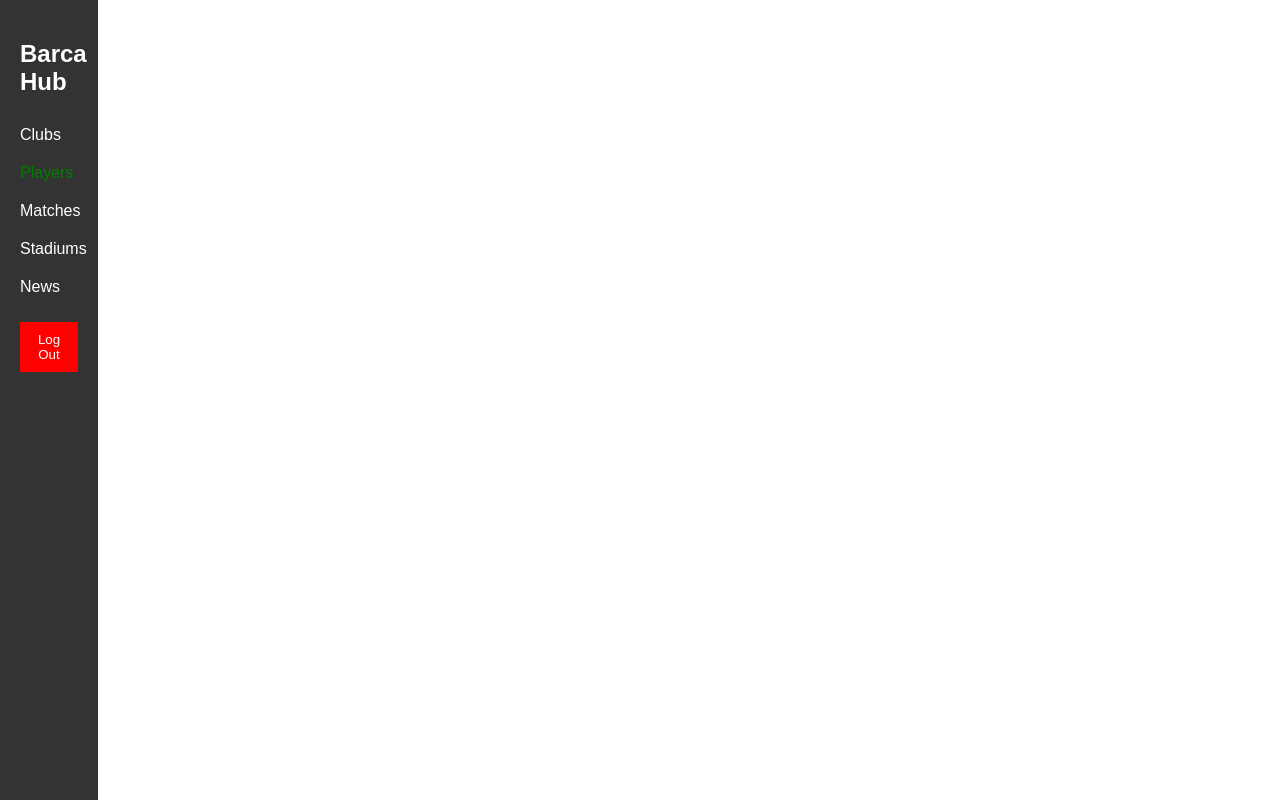
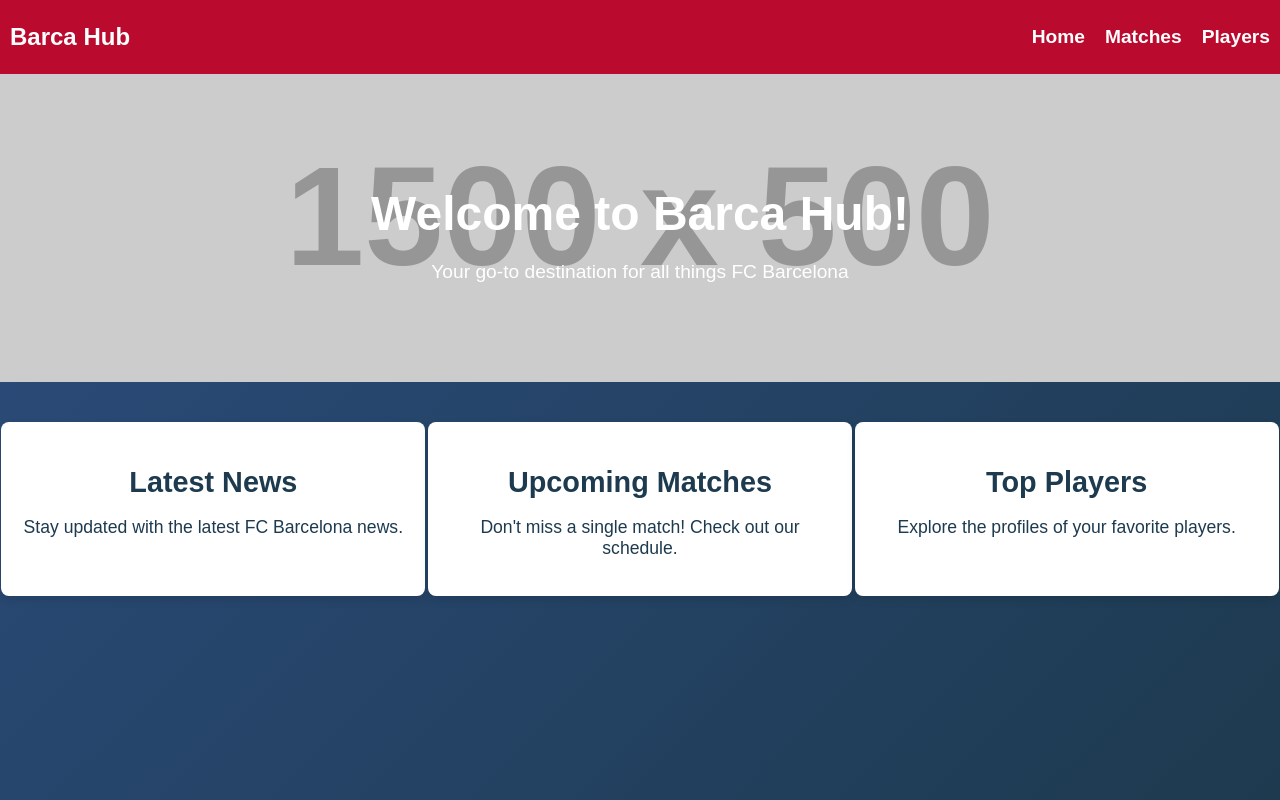
Before and after one commit to LavinduWelikala/BarcaHub-frontend, a React (Create React App) app: page / in a window 1280 px wide. Shown: the top 800 px of the page. Built offline with nearby package versions, Linux system fonts and the light colour scheme; no server answers.

Commit message:
intial web look

```diff
--- a/src/App.css
+++ b/src/App.css
@@ -1,38 +1,185 @@
-.App {
+/* General styles */
+body {
+  font-family: 'Arial', sans-serif;
+  background: linear-gradient(135deg, #2d4d7f, #1d3a4f);
+  color: #fff;
+  margin: 0;
+  padding: 0;
+}
+
+.app {
+  display: flex;
+  flex-direction: column;
+  min-height: 100vh;
+}
+
+/* Navbar Styles */
+.navbar {
+  background-color: #ba0a2e;
+  padding: 10px;
+  display: flex;
+  justify-content: space-between;
+  align-items: center;
+}
+
+.navbar .logo {
+  font-size: 1.5em;
+  font-weight: bold;
+  color: #fff;
+}
+
+.navbar ul {
+  list-style: none;
+  display: flex;
+  gap: 20px;
+}
+
+.navbar a {
+  color: #fff;
+  text-decoration: none;
+  font-size: 1.2em;
+  font-weight: 600;
+}
+
+/* Home Page Styles */
+.hero-section {
+  background: url('https://via.placeholder.com/1500x500?text=Barca+Hub+Hero') no-repeat center center/cover;
+  padding: 80px 20px;
   text-align: center;
 }
 
-.App-logo {
-  height: 40vmin;
-  pointer-events: none;
+.hero-section h1 {
+  font-size: 3em;
+  margin-bottom: 20px;
 }
 
-@media (prefers-reduced-motion: no-preference) {
-  .App-logo {
-    animation: App-logo-spin infinite 20s linear;
-  }
+.hero-section p {
+  font-size: 1.2em;
 }
 
-.App-header {
-  background-color: #282c34;
-  min-height: 100vh;
+.info-cards {
   display: flex;
-  flex-direction: column;
-  align-items: center;
-  justify-content: center;
-  font-size: calc(10px + 2vmin);
-  color: white;
+  justify-content: space-around;
+  margin-top: 40px;
 }
 
-.App-link {
-  color: #61dafb;
+.card {
+  background-color: #fff;
+  color: #1d3a4f;
+  width: 30%;
+  padding: 20px;
+  text-align: center;
+  border-radius: 8px;
+  box-shadow: 0 4px 8px rgba(0, 0, 0, 0.1);
+  transition: transform 0.3s ease;
 }
 
-@keyframes App-logo-spin {
-  from {
-    transform: rotate(0deg);
-  }
-  to {
-    transform: rotate(360deg);
-  }
+.card:hover {
+  transform: translateY(-10px);
 }
+
+.card h2 {
+  font-size: 1.8em;
+  margin-bottom: 15px;
+}
+
+.card p {
+  font-size: 1.1em;
+}
+
+/* Matches Page Styles */
+.matches {
+  padding: 40px;
+  text-align: center;
+}
+
+.matches h1 {
+  font-size: 2.5em;
+  margin-bottom: 30px;
+}
+
+.match-cards {
+  display: flex;
+  justify-content: space-around;
+  flex-wrap: wrap;
+}
+
+.match-card {
+  background-color: #fff;
+  color: #1d3a4f;
+  width: 250px;
+  margin: 15px;
+  padding: 20px;
+  text-align: center;
+  border-radius: 8px;
+  box-shadow: 0 4px 8px rgba(0, 0, 0, 0.1);
+}
+
+.match-card h2 {
+  font-size: 1.8em;
+  color: #ba0a2e;
+  margin-bottom: 15px;
+}
+
+.match-card p {
+  font-size: 1.1em;
+}
+
+/* Players Page Styles */
+.players {
+  padding: 40px;
+  text-align: center;
+}
+
+.players h1 {
+  font-size: 2.5em;
+  margin-bottom: 30px;
+}
+
+.player-cards {
+  display: flex;
+  justify-content: space-around;
+  flex-wrap: wrap;
+}
+
+.player-card {
+  background-color: #fff;
+  color: #1d3a4f;
+  width: 250px;
+  margin: 15px;
+  padding: 20px;
+  text-align: center;
+  border-radius: 8px;
+  box-shadow: 0 4px 8px rgba(0, 0, 0, 0.1);
+}
+
+.player-card img {
+  border-radius: 50%;
+  width: 150px;
+  height: 150px;
+  object-fit: cover;
+  margin-bottom: 15px;
+}
+
+.player-card h2 {
+  font-size: 1.8em;
+  color: #ba0a2e;
+  margin-bottom: 10px;
+}
+
+.player-card p {
+  font-size: 1.1em;
+  margin: 5px 0;
+}
+
+.stats p {
+  font-weight: bold;
+}
+
+/* Footer Styles */
+footer {
+  background-color: #ba0a2e;
+  text-align: center;
+  padding: 20px;
+  margin-top: auto;
+}
--- a/src/App.js
+++ b/src/App.js
@@ -1,15 +1,24 @@
-import React from "react";
-import { BrowserRouter as Router, Route, Routes } from "react-router-dom";
-import PlayersList from "./PlayersList";
+import React from 'react';
+import './App.css'; // Custom styles
+import { BrowserRouter as Router, Route, Routes } from 'react-router-dom'; // Import Routes instead of Switch
+import Home from './components/Home';
+import Matches from './components/Matches';
+import Players from './components/Players';
+import Navbar from './components/Navbar';
 
-function App() {
+const App = () => {
   return (
     <Router>
-      <Routes>
-        <Route path="/" element={<PlayersList />} />
-      </Routes>
+      <div className="app">
+        <Navbar />
+        <Routes> {/* Use Routes instead of Switch */}
+          <Route path="/" element={<Home />} />
+          <Route path="/matches" element={<Matches />} />
+          <Route path="/players" element={<Players />} />
+        </Routes>
+      </div>
     </Router>
   );
-}
+};
 
 export default App;
--- a/src/PlayersList.css
+++ /dev/null
@@ -1,79 +0,0 @@
-body {
-  font-family: Arial, sans-serif;
-  margin: 0;
-  display: flex;
-}
-
-.sidebar {
-  background-color: #333;
-  color: white;
-  width: 20%;
-  height: 100vh;
-  padding: 20px;
-}
-
-.sidebar h2 {
-  color: white;
-  margin-bottom: 20px;
-}
-
-.sidebar ul {
-  list-style-type: none;
-  padding: 0;
-}
-
-.sidebar ul li {
-  padding: 10px 0;
-  cursor: pointer;
-}
-
-.sidebar ul li.active {
-  color: green;
-}
-
-.sidebar button {
-  background-color: red;
-  color: white;
-  border: none;
-  padding: 10px;
-  width: 100%;
-  cursor: pointer;
-}
-
-.main-content {
-  width: 80%;
-  padding: 20px;
-}
-
-.main-content h1 {
-  margin-bottom: 20px;
-}
-
-.player-grid {
-  display: grid;
-  grid-template-columns: repeat(auto-fill, minmax(250px, 1fr));
-  gap: 20px;
-}
-
-.player-card {
-  background-color: #f3f3f3;
-  border-radius: 10px;
-  padding: 20px;
-  text-align: left;
-  font-size: 14px;
-  line-height: 1.6;
-}
-
-.player-card p {
-  margin: 5px 0;
-}
-
-.load-more {
-  margin: 20px 0;
-  padding: 10px 20px;
-  cursor: pointer;
-  background-color: #333;
-  color: white;
-  border: none;
-  border-radius: 5px;
-}
--- a/src/PlayersList.js
+++ /dev/null
@@ -1,58 +0,0 @@
-import React, { useState, useEffect } from "react";
-import axios from "axios";
-import "./PlayersList.css";
-
-const PlayersList = () => {
-  const [players, setPlayers] = useState([]);
-  const [loading, setLoading] = useState(true);
-
-  useEffect(() => {
-    axios
-      .get("http://localhost:8080/players") // Replace with your backend URL if hosted
-      .then((response) => {
-        setPlayers(response.data);
-        setLoading(false);
-      })
-      .catch((error) => {
-        console.error("Error fetching players:", error);
-        setLoading(false);
-      });
-  }, []);
-
-  if (loading) {
-    return <div>Loading...</div>;
-  }
-
-  return (
-    <div className="players-container">
-      <div className="sidebar">
-        <h2>Barca Hub</h2>
-        <ul>
-          <li>Clubs</li>
-          <li className="active">Players</li>
-          <li>Matches</li>
-          <li>Stadiums</li>
-          <li>News</li>
-        </ul>
-        <button>Log Out</button>
-      </div>
-      <div className="main-content">
-        <h1>Players</h1>
-        <div className="player-grid">
-          {players.map((player) => (
-            <div key={player.id} className="player-card">
-              <p><strong>Player ID:</strong> {player.id}</p>
-              <p><strong>Name:</strong> {player.name}</p>
-              <p><strong>Age:</strong> {player.age}</p>
-              <p><strong>Position:</strong> {player.position}</p>
-              <p><strong>Country:</strong> {player.country}</p>
-            </div>
-          ))}
-        </div>
-        <button className="load-more">Load More</button>
-      </div>
-    </div>
-  );
-};
-
-export default PlayersList;
--- /dev/null
+++ b/src/components/Home.js
@@ -0,0 +1,28 @@
+import React from 'react';
+
+const Home = () => {
+  return (
+    <div className="home">
+      <div className="hero-section">
+        <h1>Welcome to Barca Hub!</h1>
+        <p>Your go-to destination for all things FC Barcelona</p>
+      </div>
+      <div className="info-cards">
+        <div className="card">
+          <h2>Latest News</h2>
+          <p>Stay updated with the latest FC Barcelona news.</p>
+        </div>
+        <div className="card">
+          <h2>Upcoming Matches</h2>
+          <p>Don't miss a single match! Check out our schedule.</p>
+        </div>
+        <div className="card">
+          <h2>Top Players</h2>
+          <p>Explore the profiles of your favorite players.</p>
+        </div>
+      </div>
+    </div>
+  );
+};
+
+export default Home;
--- /dev/null
+++ b/src/components/Matches.js
@@ -0,0 +1,43 @@
+import React from 'react';
+
+const Matches = () => {
+  // Sample match data
+  const matches = [
+    {
+      date: '2025-01-15',
+      opponent: 'Real Madrid',
+      time: '21:00',
+      venue: 'Camp Nou',
+    },
+    {
+      date: '2025-01-22',
+      opponent: 'Atletico Madrid',
+      time: '19:00',
+      venue: 'Wanda Metropolitano',
+    },
+    {
+      date: '2025-01-29',
+      opponent: 'Sevilla',
+      time: '20:45',
+      venue: 'Camp Nou',
+    },
+  ];
+
+  return (
+    <div className="matches">
+      <h1>Upcoming Matches</h1>
+      <div className="match-cards">
+        {matches.map((match, index) => (
+          <div key={index} className="match-card">
+            <h2>{match.opponent}</h2>
+            <p>Date: {match.date}</p>
+            <p>Time: {match.time}</p>
+            <p>Venue: {match.venue}</p>
+          </div>
+        ))}
+      </div>
+    </div>
+  );
+};
+
+export default Matches;
--- /dev/null
+++ b/src/components/Navbar.js
@@ -0,0 +1,17 @@
+import React from 'react';
+import { Link } from 'react-router-dom';
+
+const Navbar = () => {
+  return (
+    <nav className="navbar">
+      <div className="logo">Barca Hub</div>
+      <ul>
+        <li><Link to="/">Home</Link></li>
+        <li><Link to="/matches">Matches</Link></li>
+        <li><Link to="/players">Players</Link></li>
+      </ul>
+    </nav>
+  );
+};
+
+export default Navbar;
--- /dev/null
+++ b/src/components/Players.js
@@ -0,0 +1,53 @@
+import React from 'react';
+
+const Players = () => {
+  // Sample player data
+  const players = [
+    {
+      name: 'Lionel Messi',
+      position: 'Forward',
+      nationality: 'Argentina',
+      image: 'https://via.placeholder.com/150?text=Messi',
+      goals: 672,
+      assists: 305,
+    },
+    {
+      name: 'Gerard Piqué',
+      position: 'Defender',
+      nationality: 'Spain',
+      image: 'https://via.placeholder.com/150?text=Piqué',
+      goals: 50,
+      assists: 20,
+    },
+    {
+      name: 'Sergio Busquets',
+      position: 'Midfielder',
+      nationality: 'Spain',
+      image: 'https://via.placeholder.com/150?text=Busquets',
+      goals: 20,
+      assists: 40,
+    },
+  ];
+
+  return (
+    <div className="players">
+      <h1>Top Players</h1>
+      <div className="player-cards">
+        {players.map((player, index) => (
+          <div key={index} className="player-card">
+            <img src={player.image} alt={player.name} />
+            <h2>{player.name}</h2>
+            <p>Position: {player.position}</p>
+            <p>Nationality: {player.nationality}</p>
+            <div className="stats">
+              <p>Goals: {player.goals}</p>
+              <p>Assists: {player.assists}</p>
+            </div>
+          </div>
+        ))}
+      </div>
+    </div>
+  );
+};
+
+export default Players;
--- a/src/index.js
+++ b/src/index.js
@@ -3,6 +3,7 @@
 import './index.css';
 import App from './App';
 import reportWebVitals from './reportWebVitals';
+
 
 const root = ReactDOM.createRoot(document.getElementById('root'));
 root.render(
```
Also changed, not shown: package.json (+8 -0 lines), 1 other file (tests, documents, lock files or other folders).
